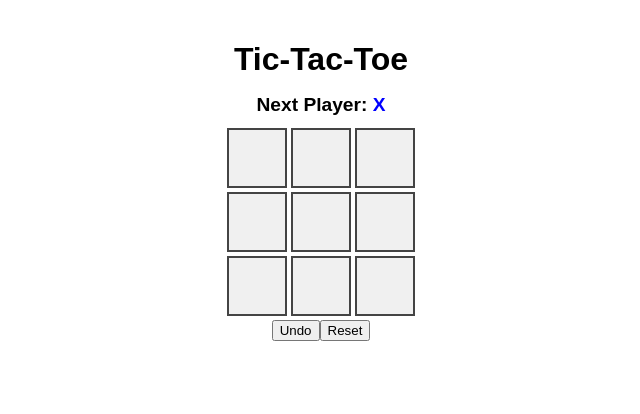
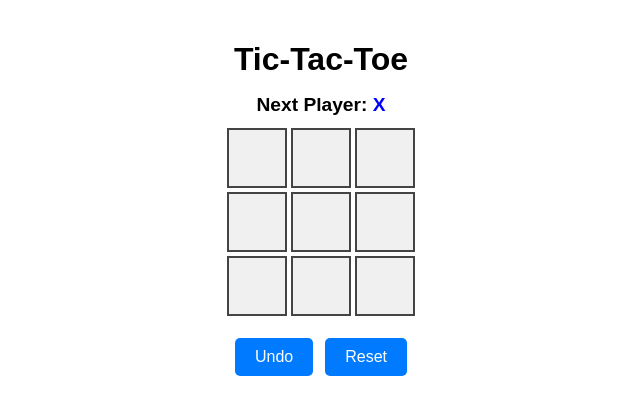
Before and after one commit to outlierSlug/tic-tac-toe-v2, a React (Vite) app: page / in a window 1280 px wide. Shown: the top 414 px of the page, without its empty margins (319-959 px from the left). Built offline with nearby package versions, Linux system fonts and the light colour scheme.

Commit message:
Add styles for .game-controls and fix margin issue with .board

```diff
--- a/src/App.css
+++ b/src/App.css
@@ -22,6 +22,7 @@
 /* Board and squares */
 .board {
   display: inline-block;
+  margin-bottom: 10px;
 }
 
 .board-row {
@@ -53,7 +54,32 @@
   color: red; /* Red for O */
 }
 
-/* Draw status */
-.draw {
-  color: rgba(0,0,0,0.6);
+/* Game Controls UI*/
+.game-controls {
+  display: flex;
+  justify-content: center;
+  gap: 12px;
+  margin-top: 10px;
 }
+
+/* Shared button style */
+.game-controls button {
+  padding: 10px 20px;
+  font-size: 1em;
+  cursor: pointer;
+  border: none;
+  border-radius: 5px;
+  background-color: #007bff; /* default blue */
+  color: white;
+  transition: background 0.2s, opacity 0.2s;
+}
+
+.game-controls button:hover:not(:disabled) {
+  background-color: #0056b3;
+}
+
+/* Disabled state */
+.game-controls button:disabled {
+  opacity: 0.5;
+  cursor: not-allowed;
+}
```
